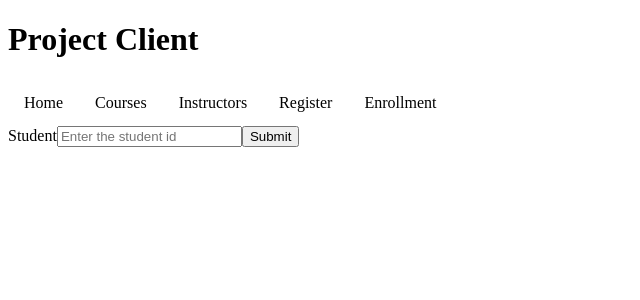
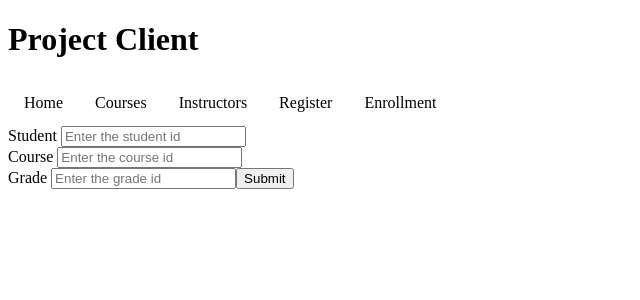
Before and after one commit to Gonzo2510/School-Administrative-Client, a React (Create React App) app in the folder client/: page /enrollment in a window 1280 px wide. Shown: the top 300 px of the page, without its empty margins (0-640 px from the left). Built offline with nearby package versions, Linux system fonts and the light colour scheme.

Commit message:
added get for enrollments

```diff
--- a/client/src/components/EnrollmentForm.js
+++ b/client/src/components/EnrollmentForm.js
@@ -6,39 +6,55 @@ import * as yup from 'yup';
 const EnrollmentForm = () => {
 
   const formSchema = yup.object().shape({
-    student: yup.number().positive().required(),
-    course: yup.number().positive().required(),
-    grade: yup.number().required().max(100).min(0)
+    student: yup.number().integer().positive().required(),
+    course: yup.number().integer().positive().required(),
+    grade: yup.number().integer().required().max(100).min(0)
   })
 
   const formik = useFormik({
     initialValues: {
       student: '',
       course: '',
-      grade: ''
+      grade: '',
     },
     validationSchema: formSchema,
-    onsubmit: (values) => {
+    onSubmit: (values) => {
       console.log(values)
     }
   })
 
   return (
     <div>
-      <form onsubmit={formik.handleSubmit}>
-        <label>Student</label>
+      <form onSubmit={formik.handleSubmit}>
+        <label>Student </label>
         <input
-          id="email"
+          id="student"
+          name="student"
+          onChange={formik.handleChange}
           value={formik.values.student}
-          onChange={formik.handleChange}
-          type='number'
           placeholder='Enter the student id'
           />
+        <br/>
+        <label>Course </label>
+        <input
+          id="course"
+          name="course"
+          onChange={formik.handleChange}
+          value={formik.values.course}
+          placeholder='Enter the course id'
+          />
 
+        <br/>
+        <label>Grade </label>
+        <input
+          id="grade"
+          name="grade"
+          onChange={formik.handleChange}
+          value={formik.values.grade}
+          placeholder='Enter the grade id'
+          />
 
-        <button type="submit">
-              Submit
-            </button>
+        <button type="submit">Submit</button>
       </form>
     </div>
     )
```
Also changed, not shown: 1 other file (tests, documents, lock files or other folders).
